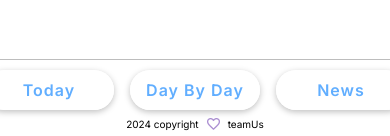
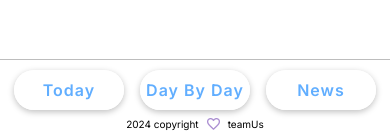
Before and after one commit to WildCodeSchool-2024-09/JS-Nantes-P2-WeartherForcast, a React (Vite) app in the folder client/: page / in a window 390 px wide. Shown: the part 705-841 px from the top of the page. Built offline with nearby package versions, Linux system fonts and the light colour scheme; no server answers.

Commit message:
fic width of navLink on footer for a better responsiv design on mobil

```diff
--- a/client/src/style/footer.css
+++ b/client/src/style/footer.css
@@ -14,7 +14,7 @@ footer nav {
 }
 
 footer nav a {
-  width: 130px;
+  width: 110px;
   border-radius: 60px;
   box-shadow: 0 2px 6px var(--shadowColor), inset 0px 0px 0 3px var(--mainColor);
   letter-spacing: 1px;
```
